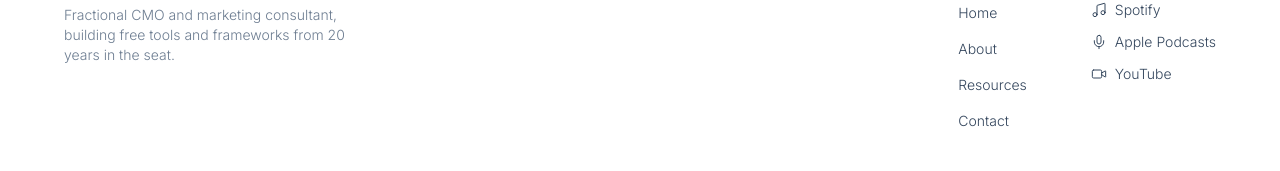
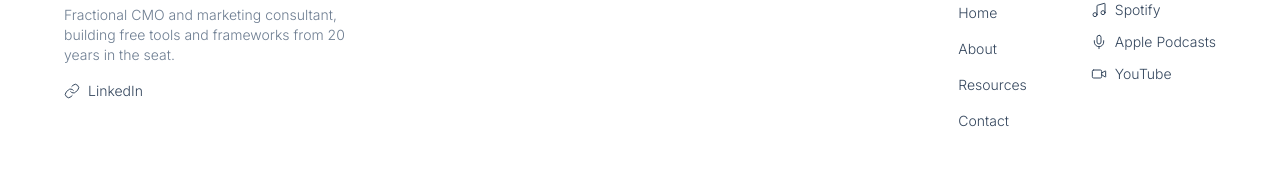
Before and after one commit to jaydipsikdar/jaydipsikdar-website, a Next.js app: page / in a window 1280 px wide. Shown: the part 4067-4238 px from the top of the page. Built offline with nearby package versions, Linux system fonts and the light colour scheme.

Commit message:
Add LinkedIn link to footer
Placed under the intro copy in the first column, using a generic Lucide
link icon rather than the LinkedIn logomark, consistent with the podcast
platform links using generic icons instead of brand marks.

```diff
--- a/src/components/Footer.tsx
+++ b/src/components/Footer.tsx
@@ -1,5 +1,7 @@
 import Link from 'next/link'
-import { Music, Mic, Video } from 'lucide-react'
+import { Music, Mic, Video, Link as LinkIcon } from 'lucide-react'
+
+const LINKEDIN_URL = 'https://www.linkedin.com/in/jaydipsikdar/'
 
 const siteLinks = [
   { href: '/', label: 'Home' },
@@ -37,6 +39,15 @@ export default function Footer() {
               Fractional CMO and marketing consultant, building free tools and frameworks from
               20 years in the seat.
             </p>
+            <a
+              href={LINKEDIN_URL}
+              target="_blank"
+              rel="noopener noreferrer"
+              className="mt-4 inline-flex items-center gap-2 text-sm text-ink-700 transition-colors hover:text-primary"
+            >
+              <LinkIcon size={16} strokeWidth={1.5} />
+              LinkedIn
+            </a>
           </div>
 
           <div className="flex flex-wrap gap-16">
```
